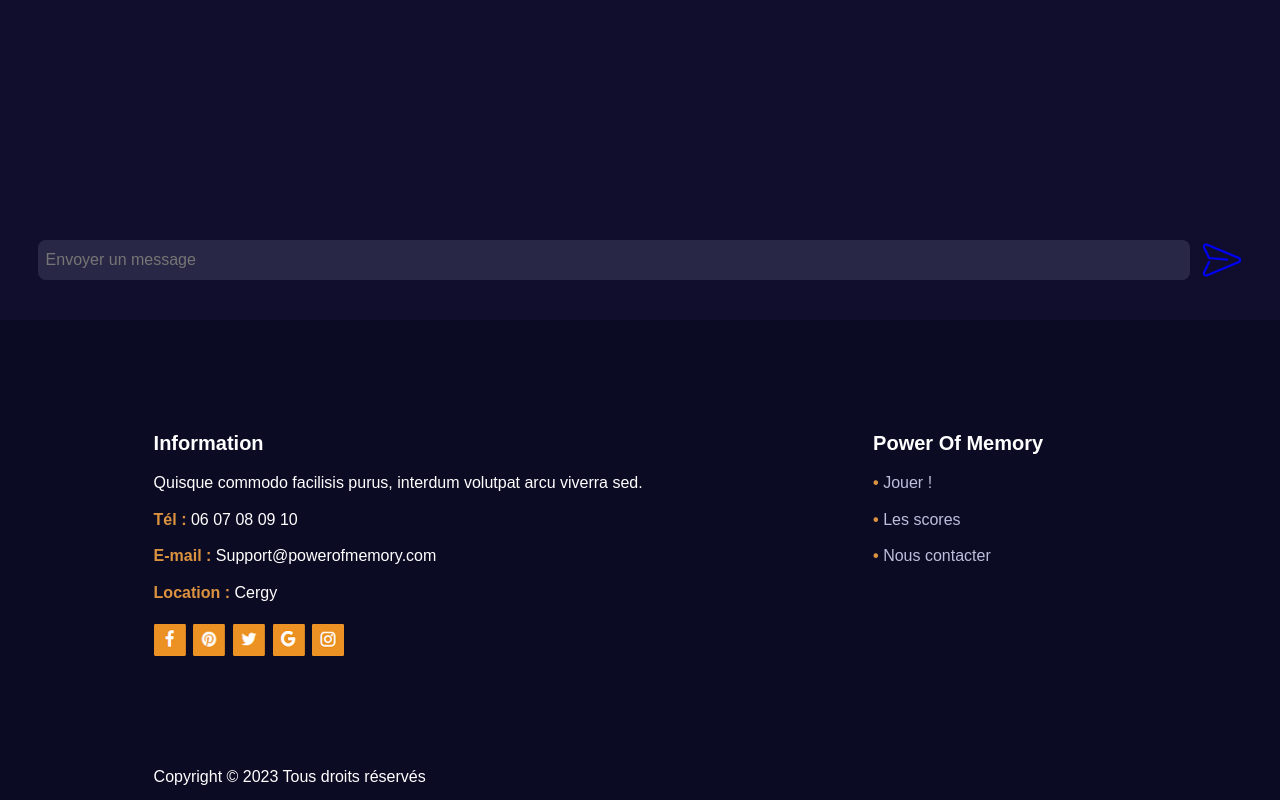
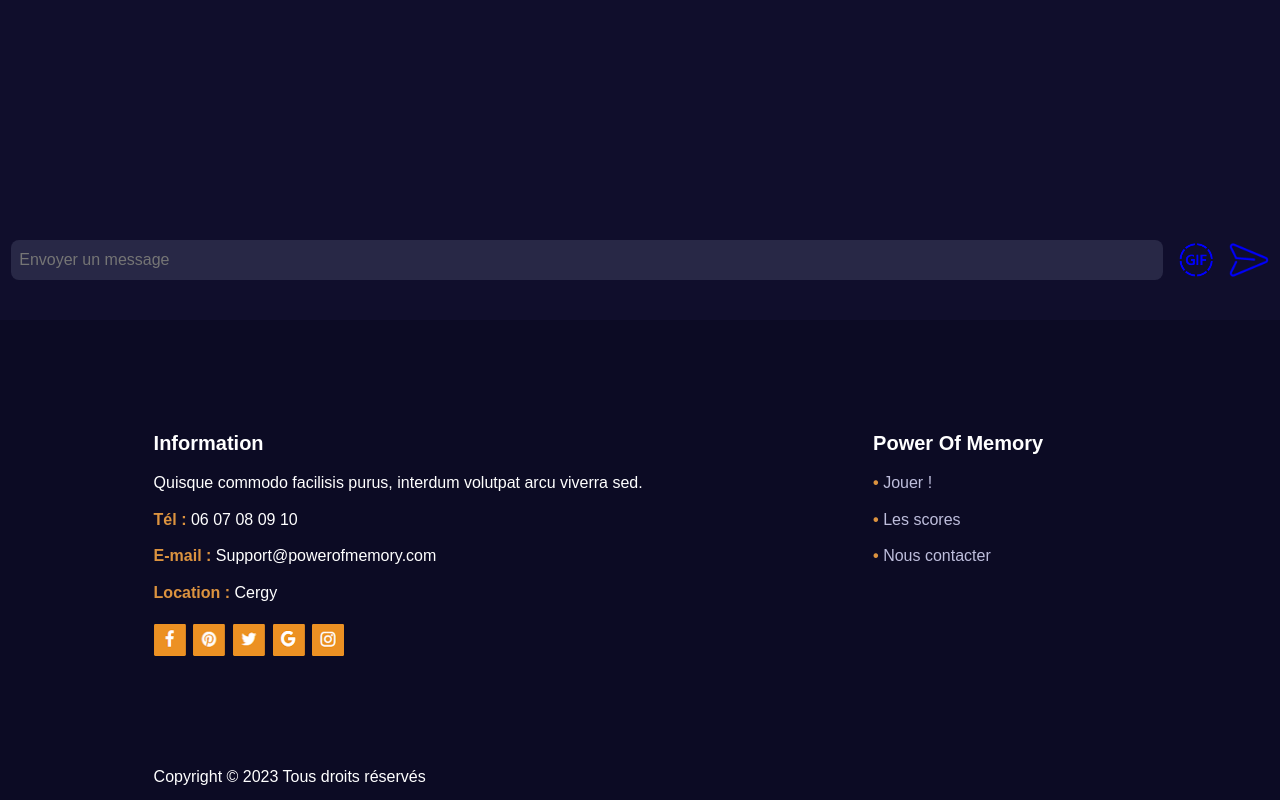
Before and after one commit to KasutoSoei/Projet-FLASH, a PHP site: page /chat.php in a window 1280 px wide. Shown: the part 736-1536 px from the top of the page. Run offline with PHP 8.4, Linux system fonts and the light colour scheme; the visitor is signed in with stand-in values (Sample User, id 1); tables that the repository leaves empty or names only in its code hold one stand-in row (values such as "Sample post").

Commit message:
ajout de l'envoi de GIFs de chat aléatoire

```diff
--- a/assets/css/main.css
+++ b/assets/css/main.css
@@ -335,7 +335,7 @@ body {
   width: 90%;
 }
 
-.chathtml .chatBoutonEnvoi {
+.chathtml .chatBouton {
   margin-left: 1vw;
   border-radius: 10%;
   height: 5vh;
--- a/chat.php
+++ b/chat.php
@@ -5,6 +5,13 @@ require_once 'utils/common.php';
 require_once SITE_ROOT . 'partials/head.php';
 require_once SITE_ROOT . 'partials/header.php';
 require_once SITE_ROOT . 'utils/database.php';
+
+if (isset($_GET['GIF'])) {
+    $gif = file_get_contents('https://api.thecatapi.com/v1/images/search?mime_types=gif');
+    $gif = json_decode($gif)[0]->url;
+    envoiMessage($pdo, $_SESSION['userId'], '<img src=' . $gif . '>');
+    header('refresh: 0; url = ' . PROJECT_FOLDER . 'chat.php');
+}
 
 if (!empty($_GET['message'])) {
     envoiMessage($pdo, $_SESSION['userId'], $_GET['message']);
@@ -69,9 +76,13 @@ $messages = obtenirMessagesChat($pdo, $_SESSION['userId']);
         <?php if ($_SESSION['userId'] != 0) : ?>
             <form method="get" class="chatEnvoi">
                 <input type="text" name="message" placeholder="Envoyer un message" class="chatMessageEntree">
+                <input type="submit" id="GIF" name="GIF" style="display: none;">
+                <label for="GIF">
+                    <img src="<?= PROJECT_FOLDER ?>assets/images/GIF.png" class="chatBouton">
+                </label>
                 <input type="submit" id="envoi" style="display: none;">
-                <label for="envoi" style="display: box;">
-                    <img src="<?= PROJECT_FOLDER ?>assets/images/sendMessage.png" class="chatBoutonEnvoi">
+                <label for="envoi">
+                    <img src="<?= PROJECT_FOLDER ?>assets/images/sendMessage.png" class="chatBouton">
                 </label>
             </form>
         <?php endif; ?>
```
Also changed, not shown: assets/images/GIF.png (added).
